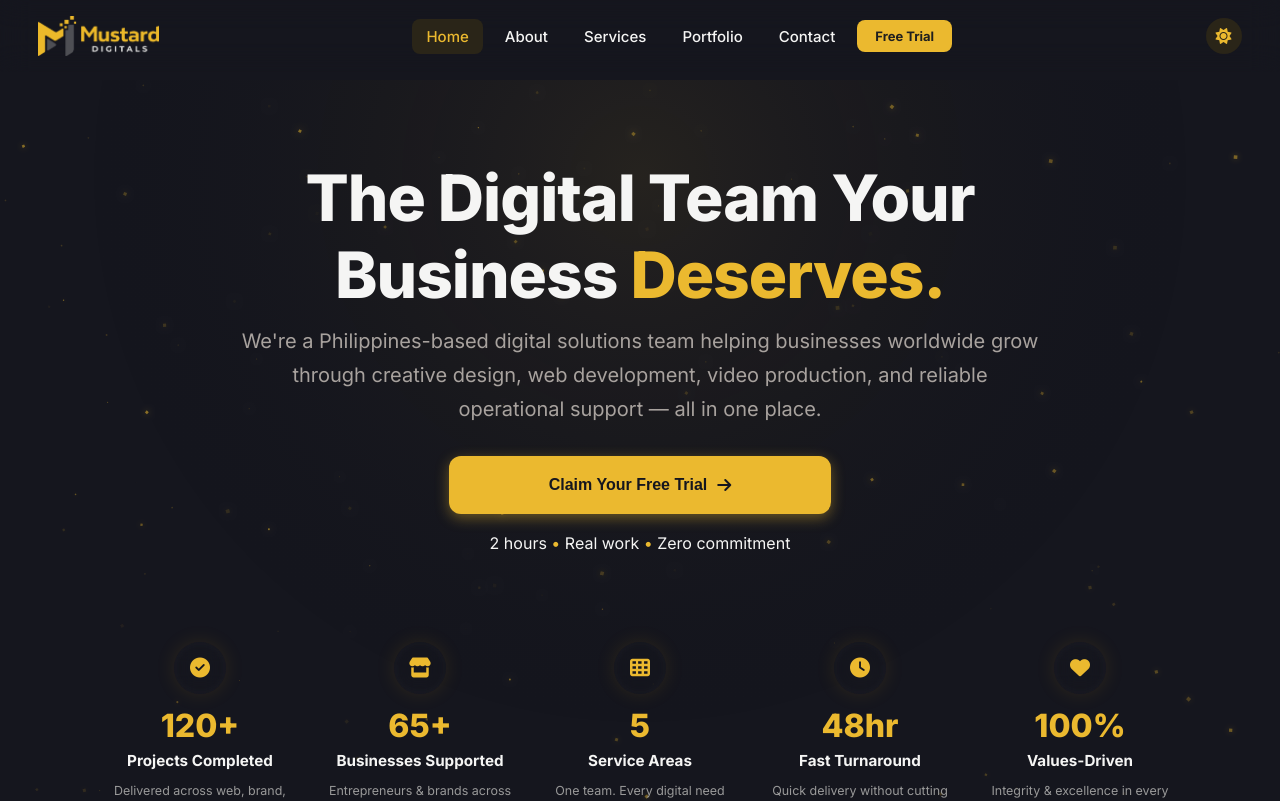
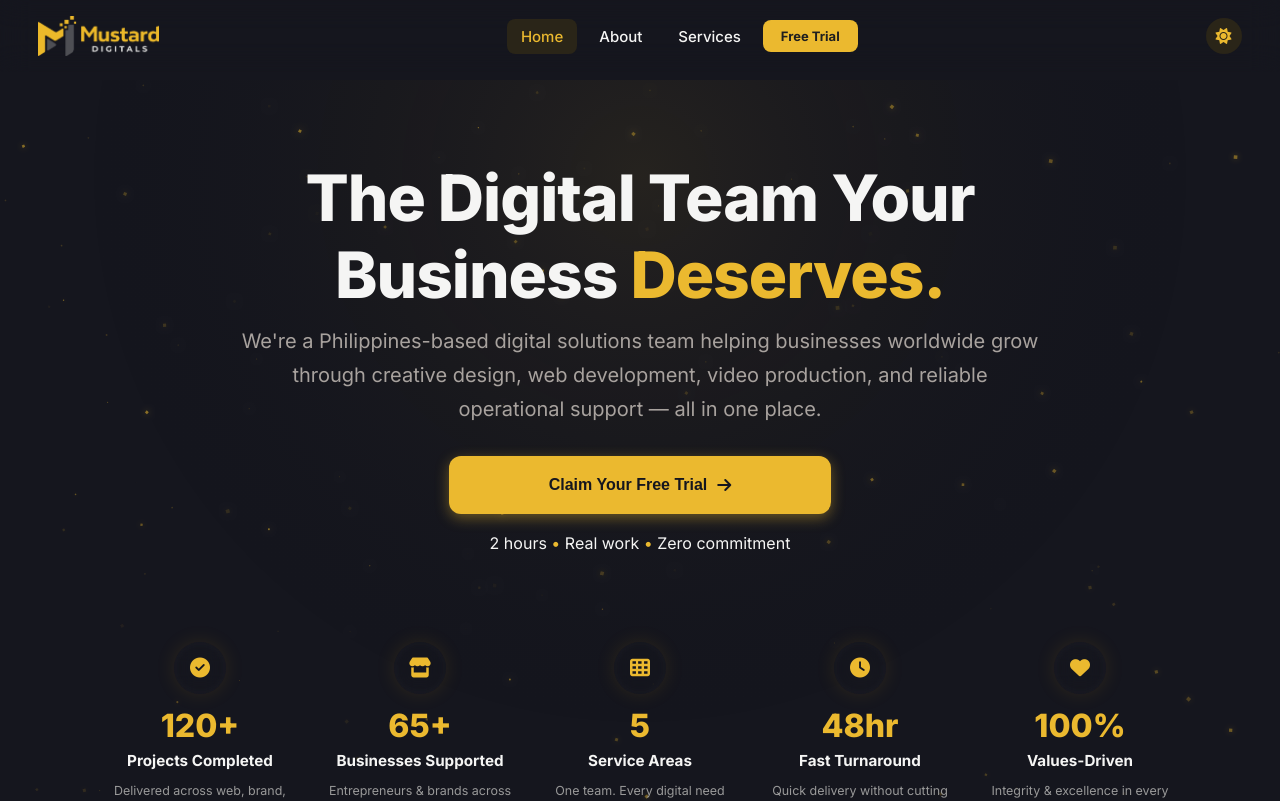
Before and after one commit to MrDongPhets/mustard-frontend, a React (Vite) app: page / in a window 1280 px wide. Shown: the top 801 px of the page. Built offline with nearby package versions, Linux system fonts and the light colour scheme.

Commit message:
comment the portfolio and contact page in nav bar and main route

```diff
--- a/src/App.jsx
+++ b/src/App.jsx
@@ -40,8 +40,8 @@ export default function App() {
       <Navbar />
       <Routes>
         <Route path="/"               element={<Home />} />
-        <Route path="/portfolio"      element={<Portfolio />} />
-        <Route path="/portfolio/:id"  element={<PortfolioDetail />} />
+        {/* <Route path="/portfolio"      element={<Portfolio />} />
+        <Route path="/portfolio/:id"  element={<PortfolioDetail />} />*/}
         <Route path="/services"                      element={<Services />} />
         <Route path="/services/web-design"          element={<WebDesign />} />
         <Route path="/services/branding"            element={<Branding />} />
@@ -49,7 +49,7 @@ export default function App() {
         <Route path="/services/content-creation"    element={<ContentCreation />} />
         <Route path="/services/admin-support"       element={<AdminSupport />} />
         <Route path="/about"          element={<About />} />
-        <Route path="/contact"        element={<Contact />} />
+       {/* <Route path="/contact"        element={<Contact />} /> */}
         <Route path="/free-trial"     element={<FreeTrial />} />
         <Route path="*"               element={<NotFound />} />
       </Routes>
--- a/src/components/Navbar.jsx
+++ b/src/components/Navbar.jsx
@@ -41,8 +41,8 @@ export default function Navbar() {
           <NavLink to="/"          className="nav-link" end onClick={closeMenu}>Home</NavLink>
           <NavLink to="/about"     className="nav-link" onClick={closeMenu}>About</NavLink>
           <NavLink to="/services"  className="nav-link" onClick={closeMenu}>Services</NavLink>
-          <NavLink to="/portfolio" className="nav-link" onClick={closeMenu}>Portfolio</NavLink>
-          <NavLink to="/contact"   className="nav-link" onClick={closeMenu}>Contact</NavLink>
+         {/* <NavLink to="/portfolio" className="nav-link" onClick={closeMenu}>Portfolio</NavLink>
+          <NavLink to="/contact"   className="nav-link" onClick={closeMenu}>Contact</NavLink> */}
           <NavLink to="/free-trial" className="nav-cta-btn" onClick={closeMenu}>Free Trial</NavLink>
         </nav>
 
```
